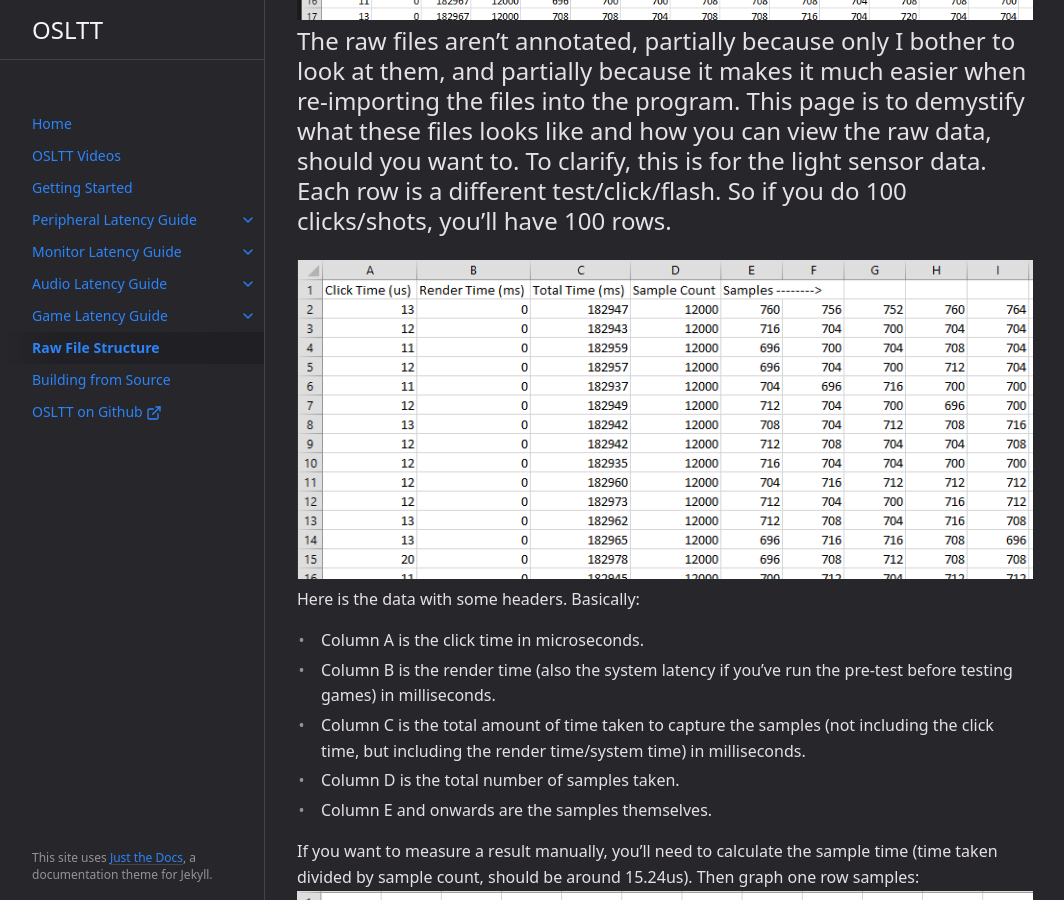
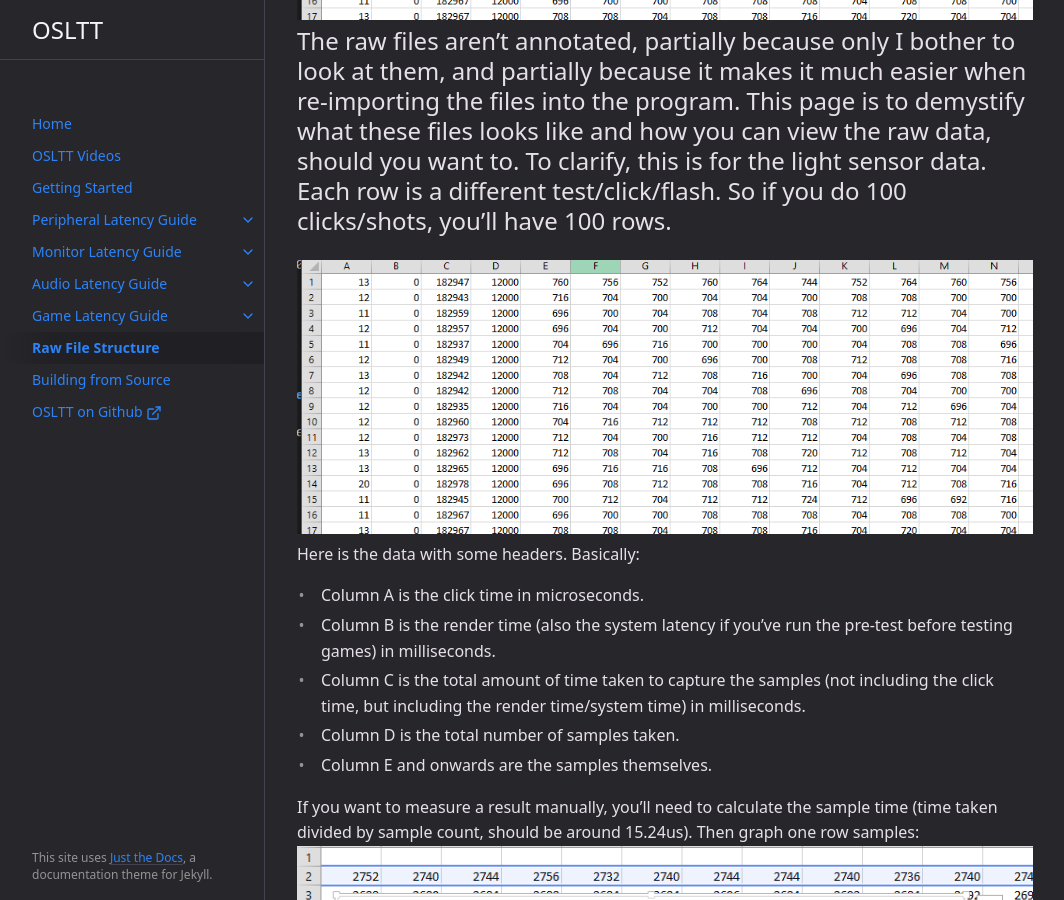
Before and after one commit to OSRTT/OSLTTDocs, a Jekyll site: the page built from docs/file-structure.md, in a window 1280 px wide and 900 px high, scrolled down 419 px. Shown: the whole window, without its empty margins (107-1171 px from the left). Built offline with Jekyll 4.4.1, drawn with Linux system fonts in a browser that asks for light colours.

Commit message:
Update file-structure.md

```diff
--- a/docs/file-structure.md
+++ b/docs/file-structure.md
@@ -7,13 +7,12 @@ nav_order: 9
 # Raw File Structure
 {: .no_toc }
 
-![OLSTT Raw file screenshot]({{site.baseurl}}/assets/images/rawFile1.png)
+<img src="{{site.baseurl | prepend: site.url}}assets/images/rawFile1.png" alt="OSLTT Raw file screenshot" />
 The raw files aren't annotated, partially because only I bother to look at them, and partially because it makes it much easier when re-importing the files into the program. This page is to demystify what these files looks like and how you can view the raw data, should you want to. To clarify, this is for the light sensor data.
 Each row is a different test/click/flash. So if you do 100 clicks/shots, you'll have 100 rows.
 {: .fs-6 .fw-300 }
 
-
-![OLSTT Raw file screenshot with headers]({{site.baseurl}}/assets/images/rawFile2.png)
+<img src="{{site.baseurl | prepend: site.url}}assets/images/rawFile1.png" alt="OSLTT Raw file screenshot with headers" />
 Here is the data with some headers. Basically:
 - Column A is the click time in microseconds.
 - Column B is the render time (also the system latency if you've run the pre-test before testing games) in milliseconds.
@@ -22,5 +21,5 @@ Here is the data with some headers. Basically:
 - Column E and onwards are the samples themselves.
 
 If you want to measure a result manually, you'll need to calculate the sample time (time taken divided by sample count, should be around 15.24us). Then graph one row samples:
-![OLSTT Raw file screenshot with graph of samples]({{site.baseurl}}/assets/images/rawFile3.png)
+<img src="{{site.baseurl | prepend: site.url}}assets/images/rawFile3.png" alt="OSLTT Raw file screenshot with graph of samples" />
 Pick out the starting sample number and multiply it by the sample time - in this image that's around 536 * 15.24 (/ 1000 to milliseconds) 8.17ms.
```
